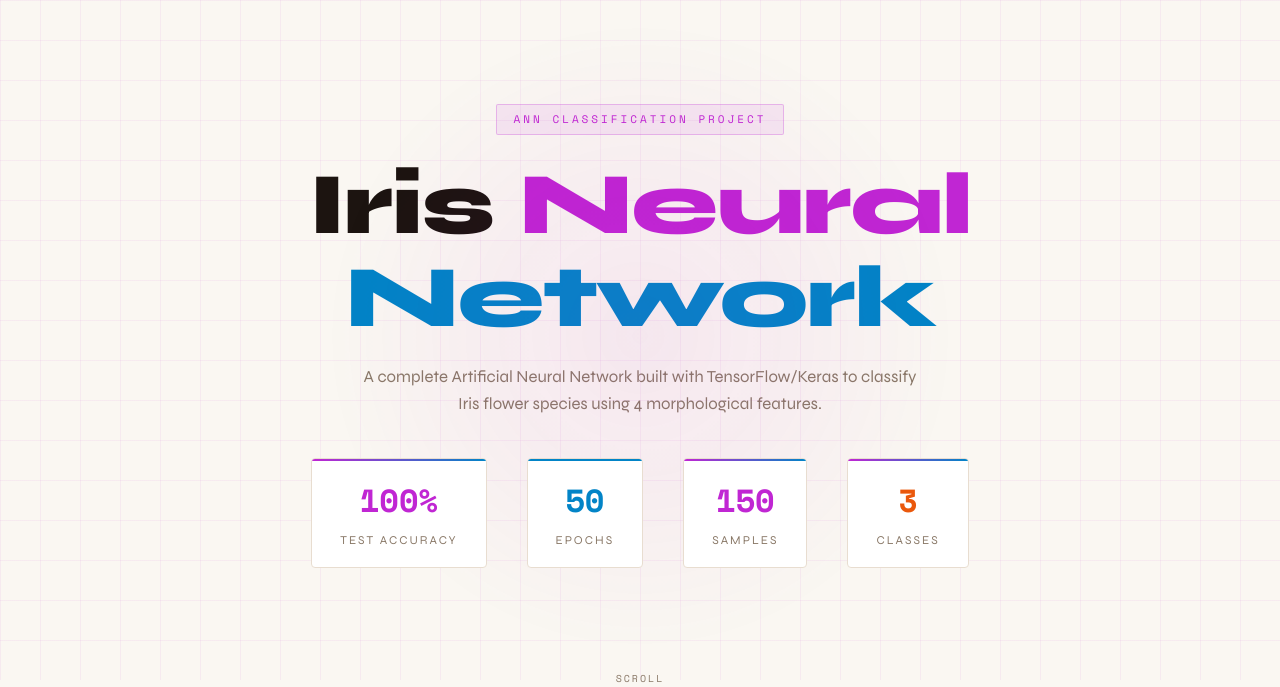
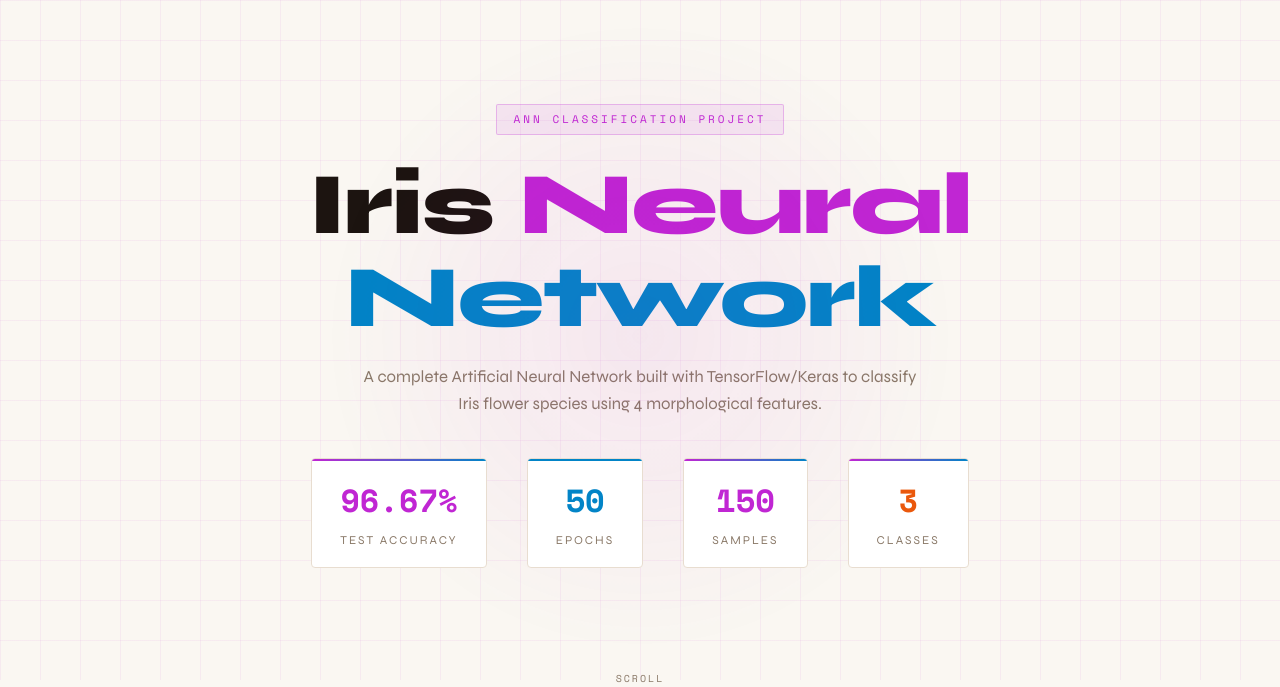
Before and after one commit to Tanishkaaa016/Iris-ANN-classifier, a Flask app: page / in a window 1280 px wide. Shown: the part 120-807 px from the top of the page. Run offline with Flask 3, Linux system fonts and the light colour scheme.

Commit message:
Update index.html

```diff
--- a/templates/index.html
+++ b/templates/index.html
@@ -1614,7 +1614,7 @@
   <p>A complete Artificial Neural Network built with TensorFlow/Keras to classify Iris flower species using 4 morphological features.</p>
   <div class="hero-stats">
     <div class="stat-pill">
-      <span class="num">100%</span>
+      <span class="num">96.67%</span>
       <span class="label">Test Accuracy</span>
     </div>
     <div class="stat-pill" style="--accent:var(--accent2)">
```
